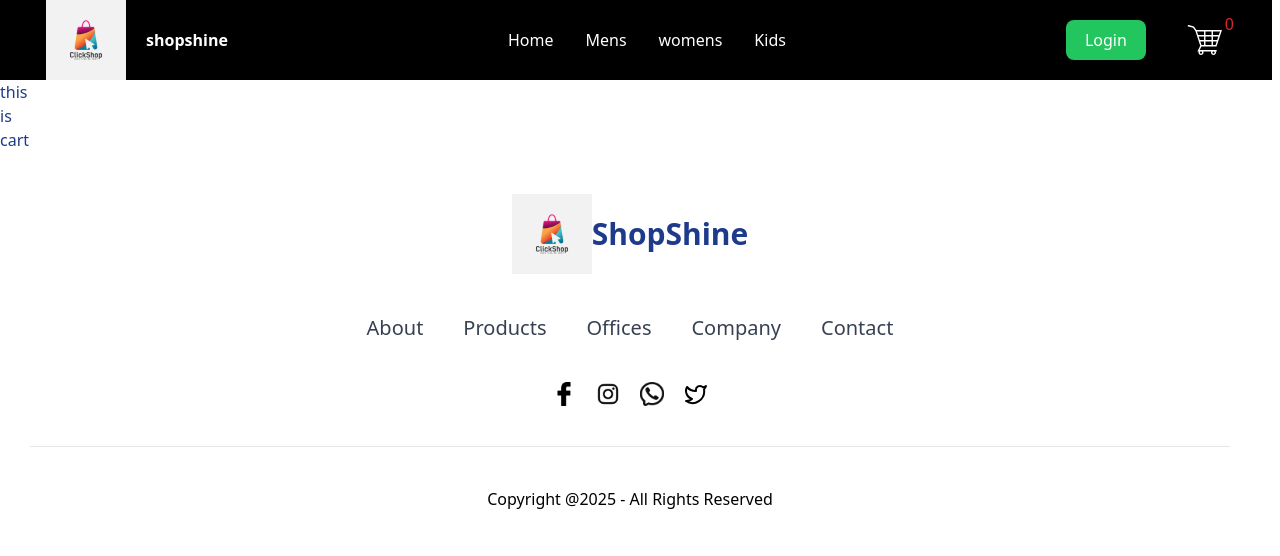
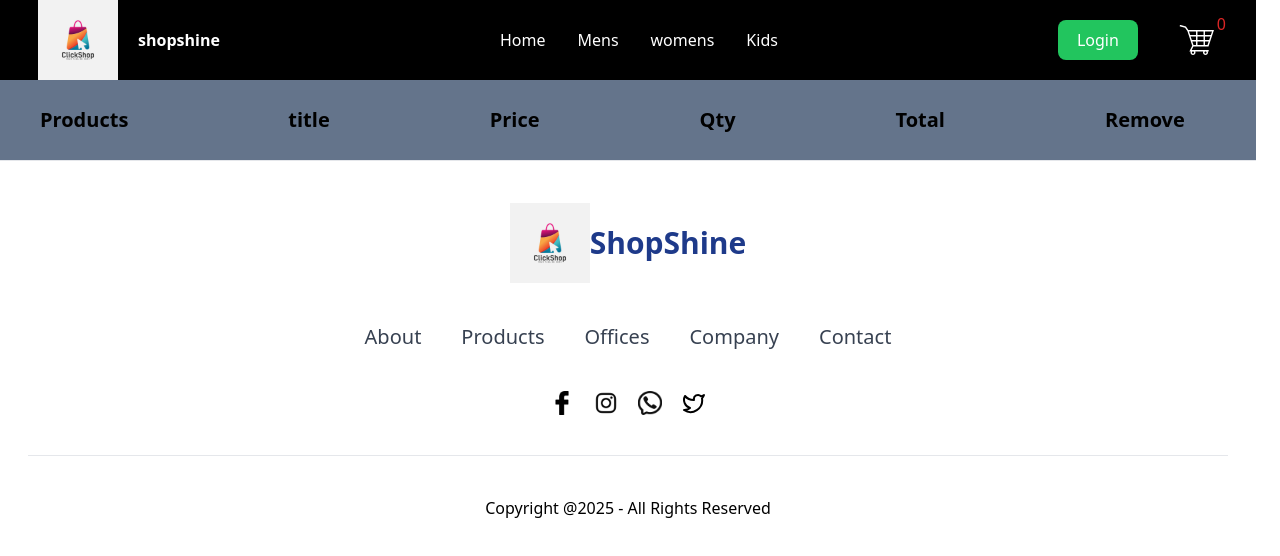
Before and after one commit to Naveen8218-naviii/E-commerce, a React (Vite) app: page /cart in a window 1280 px wide. Shown: the top 556 px of the page. Built offline with nearby package versions, Linux system fonts and the light colour scheme.

Commit message:
cart system add

```diff
--- a/src/component/Pages/cart.jsx
+++ b/src/component/Pages/cart.jsx
@@ -1,9 +1,10 @@
 import React from 'react'
+import Cartitem from '../cart/cartitem'
 
 const Cart = () => {
   return (
     <div>
-      this is cart
+      <Cartitem/>
     </div>
   )
 }
--- a/src/component/Pages/shopcategoy.jsx
+++ b/src/component/Pages/shopcategoy.jsx
@@ -5,7 +5,7 @@ import Item from '../item_copy1'
 const Shopcategoy = (props) => {
   const {all_product} =useContext(Shopcontext)
   return (
-<div className='h-200 w-320 pb-390 flex flex-col items-center'>
+<div className='h-200 w-314 pb-390 flex flex-col items-center'>
   <div className=' bg-gradient-to-tr from-green-400 to-gray-400 w-full  flex justify-center'>
       <img src={props.banner} className='w-250' />
     </div>
--- /dev/null
+++ b/src/component/cart/cartitem.jsx
@@ -0,0 +1,36 @@
+import React ,{useContext}from 'react'
+import {Shopcontext} from '../../component/shopcontext'
+import Removeicon from '../../assets/remove.webp'
+const Cartitem = () => {
+    const{all_product,cartItems,removetoCart}=useContext(Shopcontext);
+
+    return (
+    <div className='w-314  flex-col  grid text-black bg-black'>
+      <div className=' w-314 flex gap-40 items-center text-xl  p-10 font-bold bg-slate-500 h-20'>
+<p>Products</p>
+<p>title</p>
+<p>Price</p>
+<p>Qty</p>
+<p>Total</p>
+<p>Remove</p>
+<hr />
+      </div>
+
+     {all_product.map((e)=>{
+if (cartItems[e.id]>0) {
+    return  <div className='flex gap-43 w-314 mt-10 text-lg items-center font-semibold bg-gradient-to-b from-green-200 to-violet-400 p-5 rounded-xl'>
+        <img src={e.image} className='h-20 w-20'/>
+        <p>{e.name}</p>
+        <p>${e.new_price}</p>
+        <button>{e.id}</button>
+        <p>${e.old_price}</p>
+       <button className='bg-red-500 h-8 w-25 justify-center flex items-center rounded-lg'> <img src={Removeicon} onClick={()=>removetoCart(e.id)} className='h-5 w-5 ' />Remove</button>
+      </div>
+}
+     })}
+      <hr />
+    </div>
+  )
+}
+
+export default Cartitem
--- a/src/component/footer/footer.jsx
+++ b/src/component/footer/footer.jsx
@@ -9,7 +9,7 @@ import { LuTwitter } from "react-icons/lu";
 const Footer = () => {
   return (
     <>
-    <div className='flex justify-center items-center flex-col w-315 gap-10  h-100 w-100 relative bg-gradient-to-br from-stone-700 to-stone-100'>
+    <div className='flex justify-center items-center flex-col w-314 gap-10  h-100 w-100 relative bg-gradient-to-br from-stone-700 to-stone-100'>
       <div className='flex justify-center items-center '>
       <img src={logo} className='w-20 bg-black h-15'/>
       <h1 className='text-3xl font-bold'>ShopShine</h1>
--- a/src/component/hero/hero.jsx
+++ b/src/component/hero/hero.jsx
@@ -5,7 +5,7 @@ import { FaLongArrowAltRight } from "react-icons/fa";
 import Man from '../../assets/man.png'
 const Hero = () => {
   return (
-    <div className='bg-gradient-to-t from-inherit to-teal-300 to-lime-100 w-319 h-120 flex justify-center  items-center'>
+    <div className='bg-gradient-to-t from-inherit to-teal-300 to-lime-100 w-314 h-120 flex justify-center  items-center'>
       <div className='flex flex-col gap-4'>
         <h1 className='text-black text-4xl font-extrabold'>Best deal ! Best prices !</h1>
 
--- a/src/component/navbar.jsx
+++ b/src/component/navbar.jsx
@@ -9,7 +9,7 @@ import { GiShoppingCart } from "react-icons/gi";
 const Navbar = () => {
   const[menu,Setmenu]=useState("menu")
   return (
-    <div className=' w-318 h-20 bg-black text-white flex justify-center gap-70 items-center cursor-pointer ' >
+    <div className=' w-314 h-20 bg-black text-white flex justify-center gap-70 items-center cursor-pointer ' >
       <div className='flex items-center gap-5'>
         <img src={logo} className='w-20 bg-black h-15'/>
         <p className='font-bold'>shopshine</p>
--- a/src/component/productDisplay/productDisplay.jsx
+++ b/src/component/productDisplay/productDisplay.jsx
@@ -1,8 +1,11 @@
-import React from 'react'
+import React ,{useContext}from 'react'
 import star_icon from '../../assets/star_icon.png'
+import{ Shopcontext} from '../../component/shopcontext'
 
 const ProductDisplay = (props) => {
     const {product}=props;
+    const { addtoCart}= useContext(Shopcontext);
+
   return (
     <div className='w-303  h-auto flex gap-5 text-black ml-10'>
       <div className='flex gap-10'>
@@ -50,7 +53,7 @@ const ProductDisplay = (props) => {
         </div>
      </div>
 
-     <button className='h-10 w-80 bg-red-400 rounded-lg mt-4 hover:bg-red-700'>Add to cart</button>
+     <button className='h-10 w-80 bg-red-400 rounded-lg mt-4 hover:bg-red-700' onClick={()=>{addtoCart(product.id)}}>Add to cart</button>
 
       <div className='font-semibold'>
        <p> Category : Women , T-Shirt , Crop top</p>
--- a/src/component/shopcontext.jsx
+++ b/src/component/shopcontext.jsx
@@ -1,16 +1,50 @@
 import React from 'react'
-import {createContext} from 'react'
+import {createContext,useState} from 'react'
 import all_product from '../assets/allproduct'
 
 export const Shopcontext= createContext(null)
+
+const getDefaultCart = () =>{
+      let cart={};
+      for (let index=0; index<all_product.length+1; index++) {
+        cart[index]=0;
+      }
+
+
+      return  cart;
+    }
+
 const ShopcontextPro = (props) => {
-    const contextValue={all_product}
-  return (
+
+  const [cartItems,setCartItems]=useState(getDefaultCart())
+
+console.log(cartItems);
+
+    const addtoCart=(itemId)=>{
+setCartItems((prev)=>({...prev,[itemId]:prev[itemId]+1}));
+console.log(cartItems);
+
+
+    }
+
+    const removetoCart=(itemId)=>{
+setCartItems((prev)=>({...prev,[itemId]:prev[itemId]-1}))
+
+    }
+const contextValue={all_product , cartItems , addtoCart , removetoCart}
+
+      return (
 
     <Shopcontext.Provider  value={contextValue}>
 {props.children}
     </Shopcontext.Provider>
   )
-}
+
+
+
+
+    }
+
+
 
 export default ShopcontextPro
```
